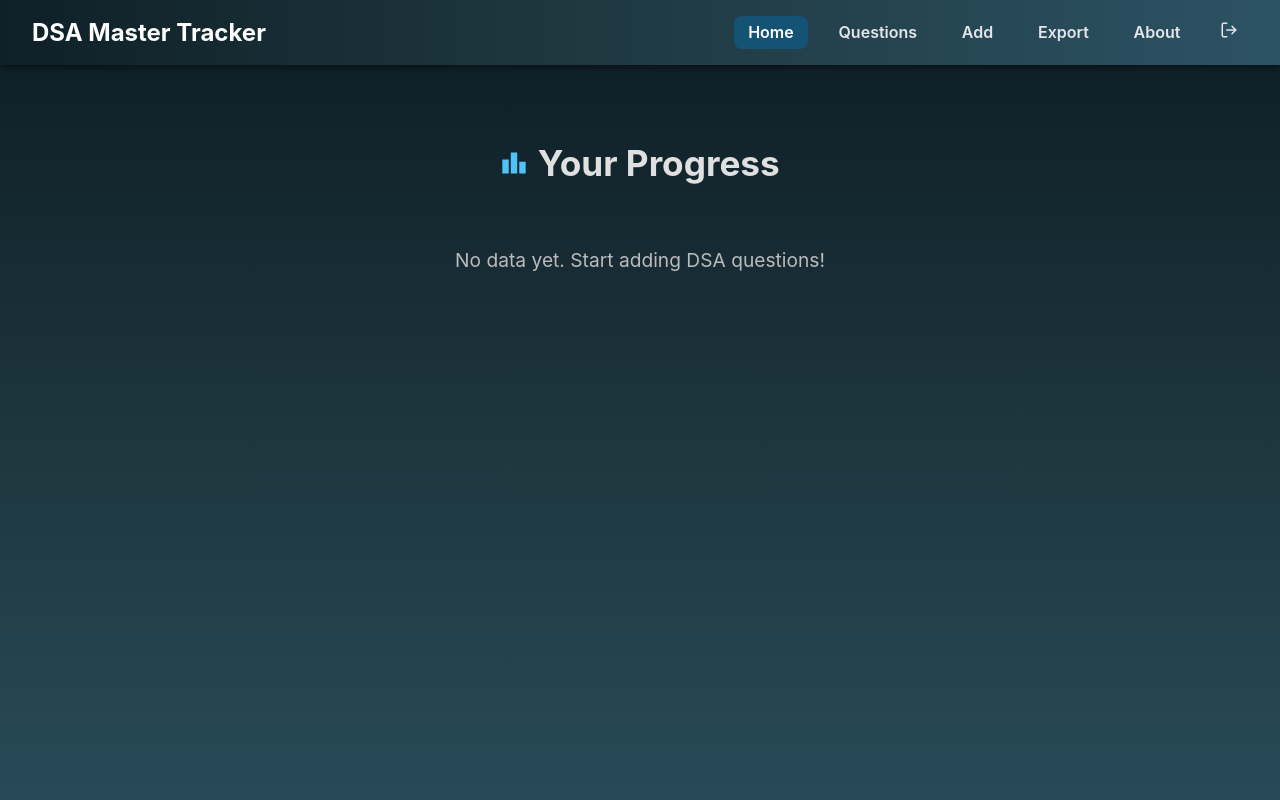
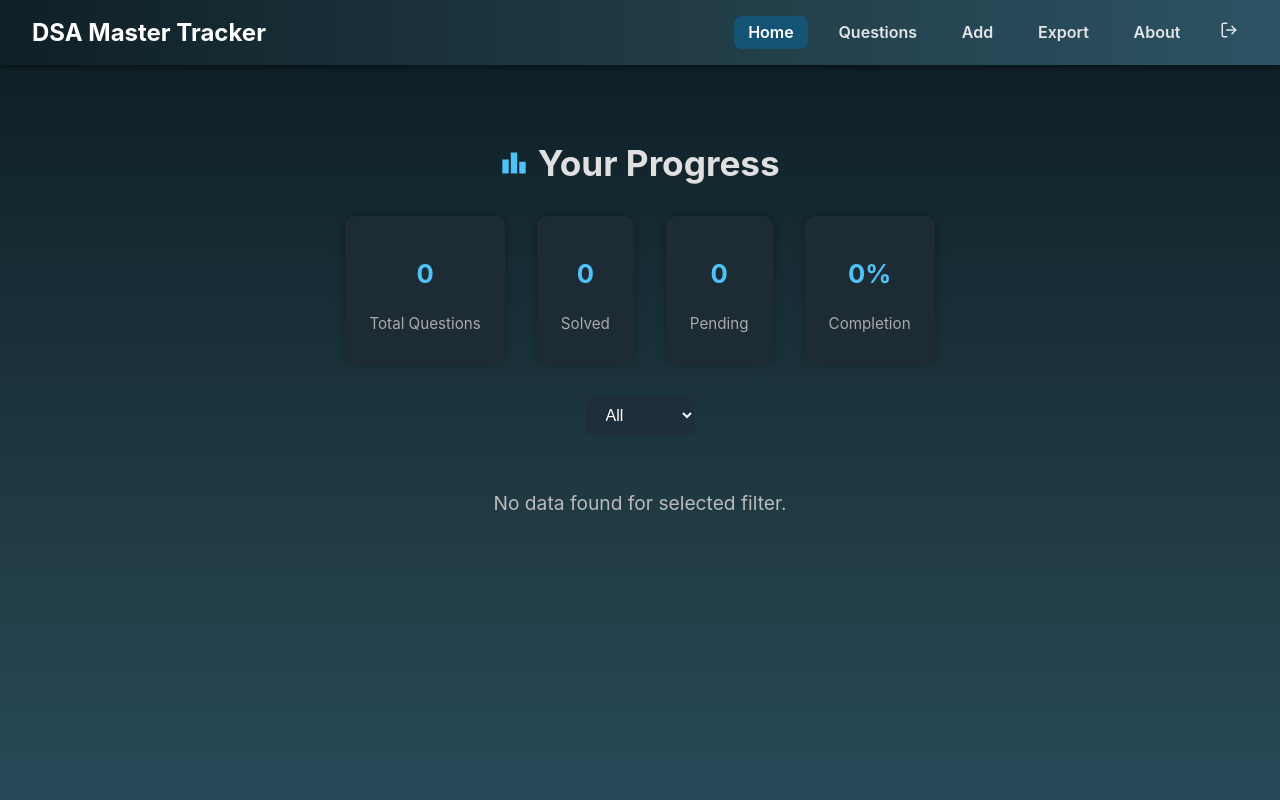
Before and after one commit to Pratik-shedge07/dsa-tracker, a React (Create React App) app: page / in a window 1280 px wide. Shown: the top 800 px of the page. Built offline with nearby package versions, Linux system fonts and the light colour scheme; sample sign-in values are in the browser's storage.

Commit message:
dash board enhanced

```diff
--- a/src/pages/Dashboard.jsx
+++ b/src/pages/Dashboard.jsx
@@ -1,4 +1,4 @@
-import React from 'react';
+import React, { useMemo, useState } from 'react';
 import styled from 'styled-components';
 import { MdLeaderboard } from 'react-icons/md';
 import ProgressChart from '../components/ProgressChart';
@@ -34,6 +34,50 @@ const Heading = styled.h2`
   }
 `;
 
+const StatsBox = styled.div`
+  display: flex;
+  gap: 2rem;
+  flex-wrap: wrap;
+  justify-content: center;
+  margin-bottom: 2rem;
+`;
+
+const StatCard = styled.div`
+  background: #1c2b34;
+  padding: 1rem 1.5rem;
+  border-radius: 10px;
+  box-shadow: 0 0 10px #00000040;
+  text-align: center;
+`;
+
+const StatNumber = styled.h3`
+  font-size: 1.6rem;
+  color: #4fc3f7;
+`;
+
+const StatLabel = styled.p`
+  font-size: 0.95rem;
+  color: #aaa;
+`;
+
+const FilterWrapper = styled.div`
+  margin-bottom: 1.5rem;
+`;
+
+const Select = styled.select`
+  background: #1e2f3b;
+  border: none;
+  padding: 0.6rem 1rem;
+  border-radius: 6px;
+  color: #ffffff;
+  font-size: 1rem;
+  outline: none;
+
+  option {
+    background: #1e2f3b;
+  }
+`;
+
 const Message = styled.p`
   font-size: 1.2rem;
   color: #bbbbbb;
@@ -41,7 +85,18 @@ const Message = styled.p`
 `;
 
 function Dashboard({ questions = [] }) {
-  const hasQuestions = questions.length > 0;
+  const [filter, setFilter] = useState('all');
+
+  const filteredQuestions = useMemo(() => {
+    if (filter === 'all') return questions;
+    return questions.filter((q) => q.difficulty.toLowerCase() === filter);
+  }, [filter, questions]);
+
+  const total = questions.length;
+  const solved = questions.filter((q) => q.status === 'solved').length;
+  const pending = total - solved;
+
+  const progress = total ? ((solved / total) * 100).toFixed(1) : 0;
 
   return (
     <PageWrapper>
@@ -49,10 +104,38 @@ function Dashboard({ questions = [] }) {
         <MdLeaderboard size={28} /> Your Progress
       </Heading>
 
-      {hasQuestions ? (
-        <ProgressChart questions={questions} />
+      <StatsBox>
+        <StatCard>
+          <StatNumber>{total}</StatNumber>
+          <StatLabel>Total Questions</StatLabel>
+        </StatCard>
+        <StatCard>
+          <StatNumber>{solved}</StatNumber>
+          <StatLabel>Solved</StatLabel>
+        </StatCard>
+        <StatCard>
+          <StatNumber>{pending}</StatNumber>
+          <StatLabel>Pending</StatLabel>
+        </StatCard>
+        <StatCard>
+          <StatNumber>{progress}%</StatNumber>
+          <StatLabel>Completion</StatLabel>
+        </StatCard>
+      </StatsBox>
+
+      <FilterWrapper>
+        <Select value={filter} onChange={(e) => setFilter(e.target.value)}>
+          <option value="all">All</option>
+          <option value="easy">Easy</option>
+          <option value="medium">Medium</option>
+          <option value="hard">Hard</option>
+        </Select>
+      </FilterWrapper>
+
+      {filteredQuestions.length > 0 ? (
+        <ProgressChart questions={filteredQuestions} />
       ) : (
-        <Message>No data yet. Start adding DSA questions!</Message>
+        <Message>No data found for selected filter.</Message>
       )}
     </PageWrapper>
   );
```
